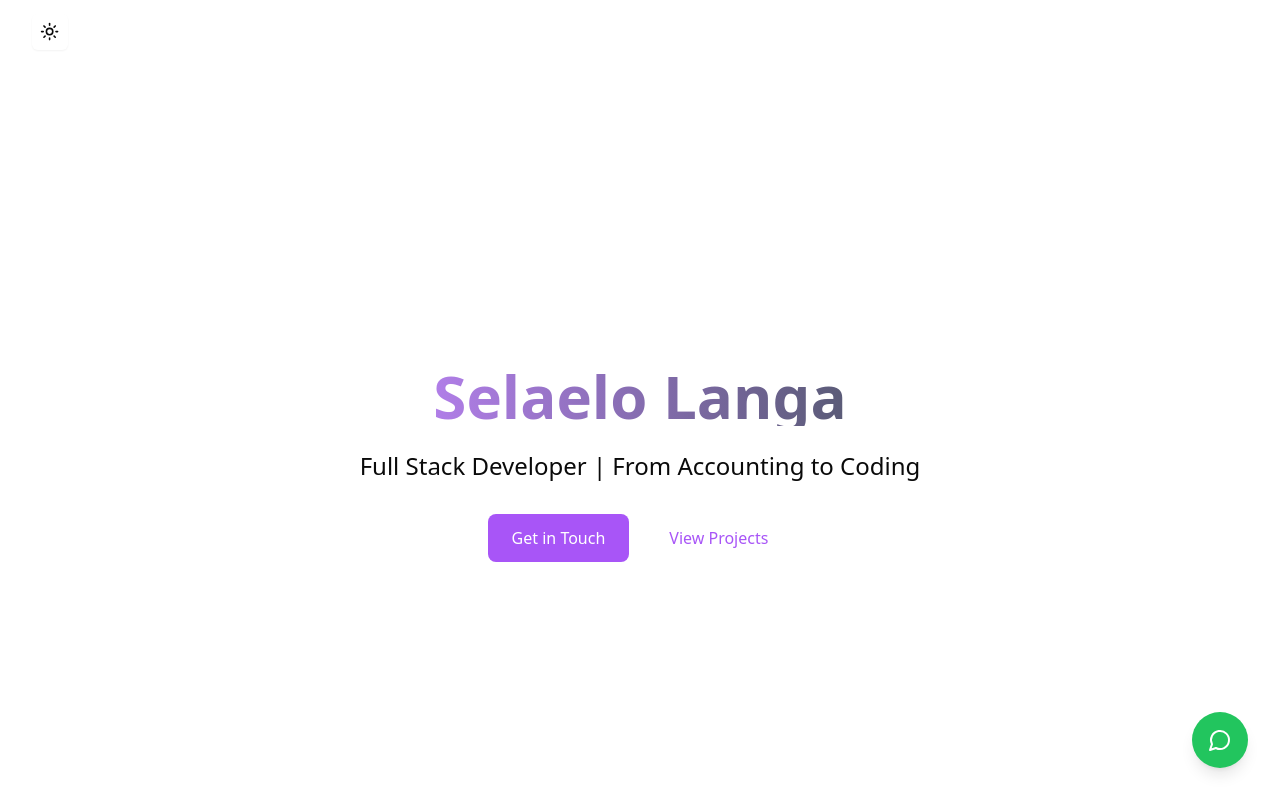
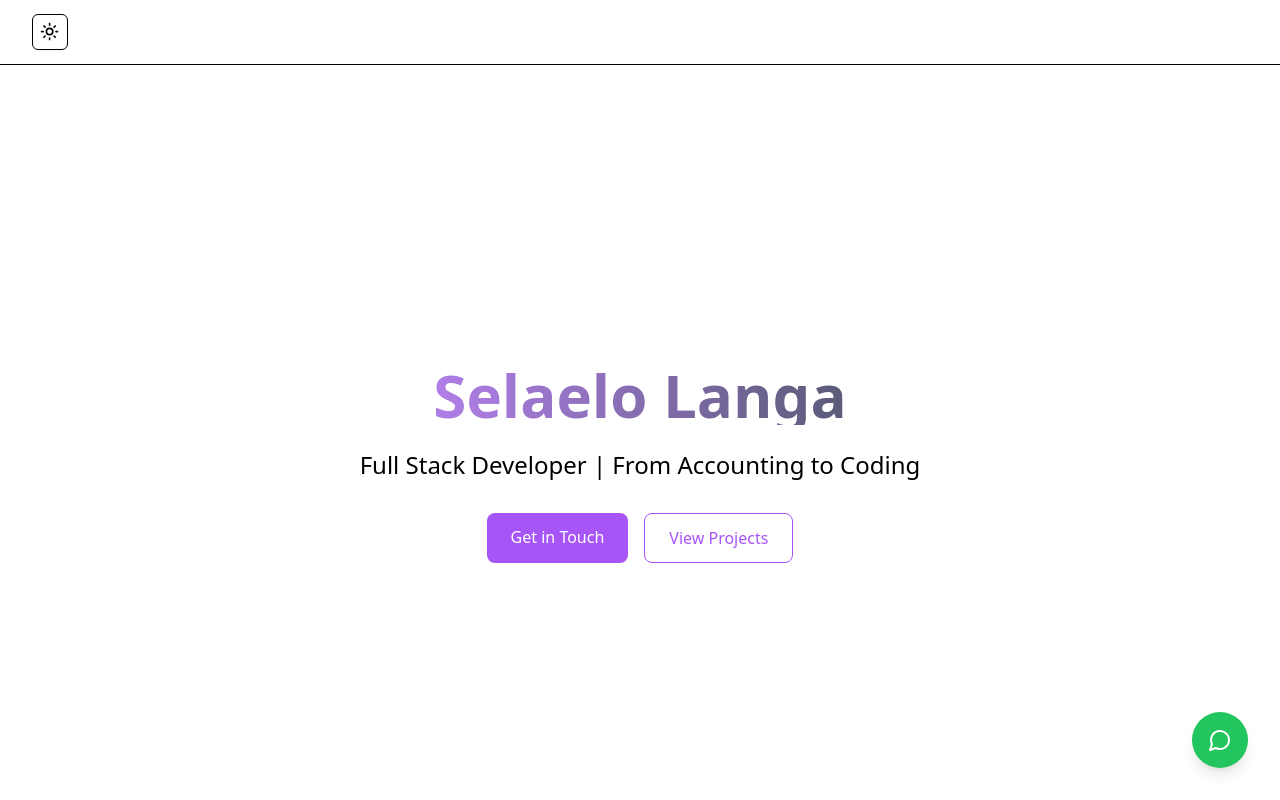
Before and after one commit to Selaelo1/selaelo-langa, a React (Vite) app: page / in a window 1280 px wide. Shown: the top 800 px of the page. Built offline with nearby package versions, Linux system fonts and the light colour scheme.

Commit message:
Update index.css

```diff
--- a/src/index.css
+++ b/src/index.css
@@ -50,15 +50,37 @@
 }
 
 @layer base {
-  * {
-    border: 1px solid var(--border);
-    /* Applying custom border color */
+
+  /* Apply custom background and text color */
+  body {
+    background-color: var(--background);
+    color: var(--foreground);
   }
 
-  /* Apply the background using the custom variable */
-  body {
-    background-color: hsl(var(--background));
-    color: hsl(var(--foreground));
+  /* Apply custom border color */
+  * {
+    border-color: var(--border);
+  }
+
+  /* Custom scrollbar */
+  ::-webkit-scrollbar {
+    width: 10px;
+  }
+
+  ::-webkit-scrollbar-track {
+    background-color: var(--background);
+    /* Apply custom background for scrollbar */
+  }
+
+  ::-webkit-scrollbar-thumb {
+    background-color: rgba(128, 0, 128, 0.5);
+    /* Fallback if var(--background) is not applied */
+    border-radius: 9999px;
+  }
+
+  ::-webkit-scrollbar-thumb:hover {
+    background-color: #800080;
+    /* Purple color for scrollbar thumb on hover */
   }
 }
 
```
